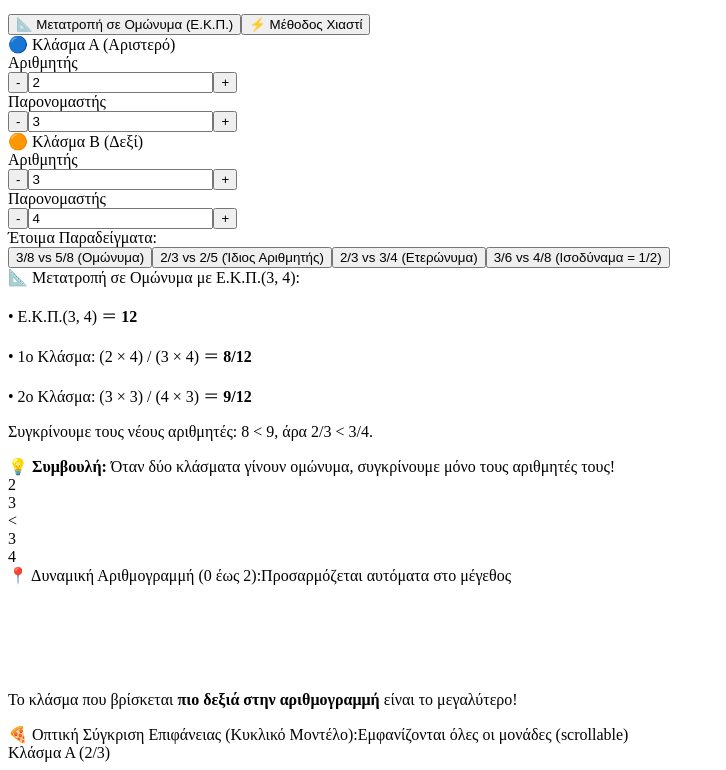
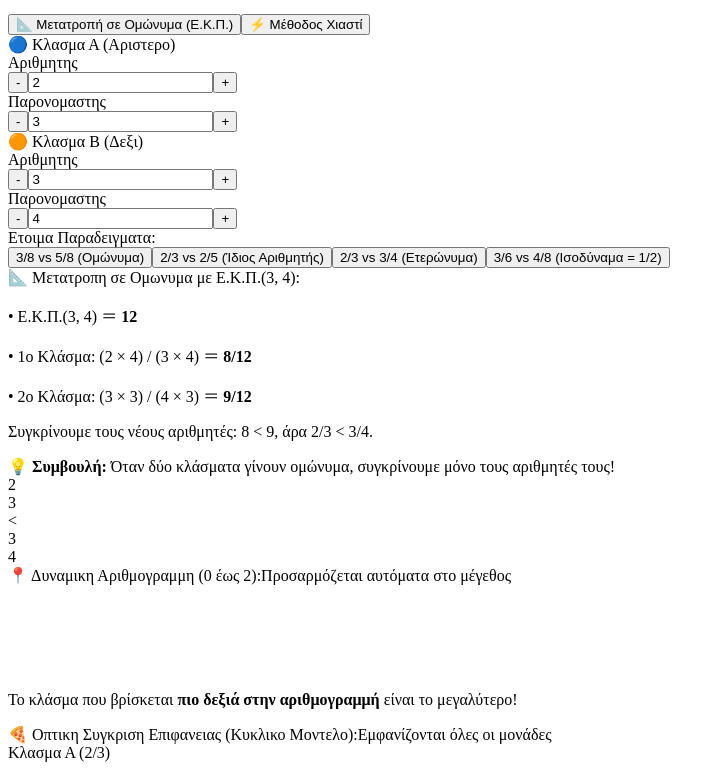
Before and after one commit to gkrimpas-lab/learn-maths-2026, a Next.js app: page /st-dimotikou/26-sigkrisi-klasmaton in a window 1280 px wide. Shown: the part 786-1556 px from the top of the page, without its empty margins (0-726 px from the left). Built offline with nearby package versions, Linux system fonts and the light colour scheme.

Commit message:
Update 26-sigkrisi-klasmaton.js

```diff
--- a/pages/st-dimotikou/26-sigkrisi-klasmaton.js
+++ b/pages/st-dimotikou/26-sigkrisi-klasmaton.js
@@ -230,7 +230,7 @@ export default function SigkrisiKlasmatonPage() {
                   </span>
                 </div>
                 <h1 className="text-3xl md:text-4xl font-black tracking-tight leading-tight">
-                  26. Σύγκριση Κλασμάτων (Ομώνυμα, Ε.Κ.Π. & Χιαστί)
+                  26. Σύγκριση Κλασμάτων (Ομώνυμα, Ε.Κ.Π. και Χιαστί)
                 </h1>
                 <p className="text-blue-100 text-sm md:text-base leading-relaxed max-w-3xl">
                   Μάθε πώς συγκρίνουμε κλάσματα: κάνοντάς τα <strong>ομώνυμα με το Ε.Κ.Π.</strong>, συγκρίνοντας τους <strong>αριθμητές</strong> ή εφαρμόζοντας τον γρήγορο <strong>πολλαπλασιασμό χιαστί</strong>!
@@ -355,11 +355,11 @@ export default function SigkrisiKlasmatonPage() {
                   {/* ΧΕΙΡΙΣΤΗΡΙΟ ΚΛΑΣΜΑΤΟΣ Α (ΜΠΛΕ) */}
                   <div className="bg-blue-50/50 p-4 rounded-2xl border border-blue-200 space-y-3">
                     <span className="text-xs font-black text-blue-800 uppercase block tracking-wider">
-                      🔵 Κλάσμα Α (Αριστερό)
+                      🔵 Κλασμα Α (Αριστερο)
                     </span>
                     <div className="grid grid-cols-2 gap-2 text-center">
                       <div className="space-y-1">
-                        <span className="text-[10px] font-bold text-slate-400 uppercase">Αριθμητής</span>
+                        <span className="text-[10px] font-bold text-slate-400 uppercase">Αριθμητης</span>
                         <div className="flex items-center gap-1 bg-white p-1 rounded-xl border border-slate-200">
                           <button type="button" onClick={() => adjustValueA('num', -1)} className="px-2 py-1 font-black text-blue-600 hover:bg-slate-50 rounded-lg">-</button>
                           <input
@@ -372,7 +372,7 @@ export default function SigkrisiKlasmatonPage() {
                         </div>
                       </div>
                       <div className="space-y-1">
-                        <span className="text-[10px] font-bold text-slate-400 uppercase">Παρονομαστής</span>
+                        <span className="text-[10px] font-bold text-slate-400 uppercase">Παρονομαστης</span>
                         <div className="flex items-center gap-1 bg-white p-1 rounded-xl border border-slate-200">
                           <button type="button" onClick={() => adjustValueA('den', -1)} className="px-2 py-1 font-black text-blue-600 hover:bg-slate-50 rounded-lg">-</button>
                           <input
@@ -390,11 +390,11 @@ export default function SigkrisiKlasmatonPage() {
                   {/* ΧΕΙΡΙΣΤΗΡΙΟ ΚΛΑΣΜΑΤΟΣ Β (ΠΟΡΤΟΚΑΛΙ) */}
                   <div className="bg-orange-50/50 p-4 rounded-2xl border border-orange-200 space-y-3">
                     <span className="text-xs font-black text-orange-800 uppercase block tracking-wider">
-                      🟠 Κλάσμα Β (Δεξί)
+                      🟠 Κλασμα Β (Δεξι)
                     </span>
                     <div className="grid grid-cols-2 gap-2 text-center">
                       <div className="space-y-1">
-                        <span className="text-[10px] font-bold text-slate-400 uppercase">Αριθμητής</span>
+                        <span className="text-[10px] font-bold text-slate-400 uppercase">Αριθμητης</span>
                         <div className="flex items-center gap-1 bg-white p-1 rounded-xl border border-slate-200">
                           <button type="button" onClick={() => adjustValueB('num', -1)} className="px-2 py-1 font-black text-orange-600 hover:bg-slate-50 rounded-lg">-</button>
                           <input
@@ -407,7 +407,7 @@ export default function SigkrisiKlasmatonPage() {
                         </div>
                       </div>
                       <div className="space-y-1">
-                        <span className="text-[10px] font-bold text-slate-400 uppercase">Παρονομαστής</span>
+                        <span className="text-[10px] font-bold text-slate-400 uppercase">Παρονομαστης</span>
                         <div className="flex items-center gap-1 bg-white p-1 rounded-xl border border-slate-200">
                           <button type="button" onClick={() => adjustValueB('den', -1)} className="px-2 py-1 font-black text-orange-600 hover:bg-slate-50 rounded-lg">-</button>
                           <input
@@ -425,7 +425,7 @@ export default function SigkrisiKlasmatonPage() {
                   {/* PRESET BUTTONS */}
                   <div className="space-y-2 pt-2 border-t border-slate-200">
                     <span className="text-[10px] font-black uppercase text-slate-400 tracking-wider block">
-                      Έτοιμα Παραδείγματα:
+                      Ετοιμα Παραδειγματα:
                     </span>
                     <div className="grid grid-cols-2 gap-2">
                       {PRESETS.map((p, idx) => (
@@ -451,7 +451,7 @@ export default function SigkrisiKlasmatonPage() {
                     {methodTab === 'homo' ? (
                       <div className="space-y-1.5">
                         <span className="font-black text-blue-800 uppercase block text-[11px]">
-                          📐 Μετατροπή σε Ομώνυμα με Ε.Κ.Π.({activeDenA}, {activeDenB}):
+                          📐 Μετατροπη σε Ομωνυμα με Ε.Κ.Π.({activeDenA}, {activeDenB}):
                         </span>
                         {activeDenA === activeDenB ? (
                           <p>Τα κλάσματα είναι ήδη ομώνυμα (έχουν ίδιο παρονομαστή {activeDenA}). Συγκρίνουμε απευθείας τους αριθμητές: <strong>{activeNumA} {valA > valB ? '>' : valA < valB ? '<' : '＝'} {activeNumB}</strong>.</p>
@@ -475,7 +475,7 @@ export default function SigkrisiKlasmatonPage() {
                     ) : (
                       <div className="space-y-1.5">
                         <span className="font-black text-amber-800 uppercase block text-[11px]">
-                          ⚡ Έλεγχος με Πολλαπλασιασμό Χιαστί:
+                          ⚡ Ελεγχος με Πολλαπλασιασμο Χιαστι:
                         </span>
                         <p>
                           • Αριστερό γινόμενο: {activeNumA} × {activeDenB} ＝ <strong className="text-blue-700">{crossA}</strong>
@@ -528,7 +528,7 @@ export default function SigkrisiKlasmatonPage() {
                 <div className="space-y-2 bg-slate-50 p-5 rounded-2xl border border-slate-200">
                   <div className="flex justify-between items-center px-1">
                     <span className="text-xs font-black text-slate-500 uppercase tracking-wider">
-                      📍 Δυναμική Αριθμογραμμή (0 έως {maxLineVal}):
+                      📍 Δυναμικη Αριθμογραμμη (0 έως {maxLineVal}):
                     </span>
                     <span className="text-[11px] font-bold text-slate-400">
                       Προσαρμόζεται αυτόματα στο μέγεθος
@@ -581,10 +581,10 @@ export default function SigkrisiKlasmatonPage() {
                 <div className="space-y-3 flex-1 flex flex-col justify-center">
                   <div className="flex justify-between items-center px-1">
                     <span className="text-xs font-black text-slate-500 uppercase tracking-wider block">
-                      🍕 Οπτική Σύγκριση Επιφάνειας (Κυκλικό Μοντέλο):
+                      🍕 Οπτικη Συγκριση Επιφανειας (Κυκλικο Μοντελο):
                     </span>
                     <span className="text-[11px] font-bold text-slate-400">
-                      Εμφανίζονται όλες οι μονάδες (scrollable)
+                      Εμφανίζονται όλες οι μονάδες
                     </span>
                   </div>
 
@@ -592,7 +592,7 @@ export default function SigkrisiKlasmatonPage() {
                     {/* Πίτσα Α */}
                     <div className="flex flex-col items-center space-y-2">
                       <span className="text-xs font-black text-blue-600 uppercase tracking-wider">
-                        Κλάσμα Α ({activeNumA}/{activeDenA})
+                        Κλασμα Α ({activeNumA}/{activeDenA})
                       </span>
                       {renderFractionVisual(activeNumA, activeDenA, 'fill-blue-500', 'stroke-blue-700')}
                       <span className="font-mono text-xs text-slate-600 font-bold bg-white px-2.5 py-0.5 rounded-md border border-slate-200">
@@ -603,7 +603,7 @@ export default function SigkrisiKlasmatonPage() {
                     {/* Πίτσα Β */}
                     <div className="flex flex-col items-center space-y-2">
                       <span className="text-xs font-black text-orange-600 uppercase tracking-wider">
-                        Κλάσμα Β ({activeNumB}/{activeDenB})
+                        Κλασμα Β ({activeNumB}/{activeDenB})
                       </span>
                       {renderFractionVisual(activeNumB, activeDenB, 'fill-orange-500', 'stroke-orange-700')}
                       <span className="font-mono text-xs text-slate-600 font-bold bg-white px-2.5 py-0.5 rounded-md border border-slate-200">
```
